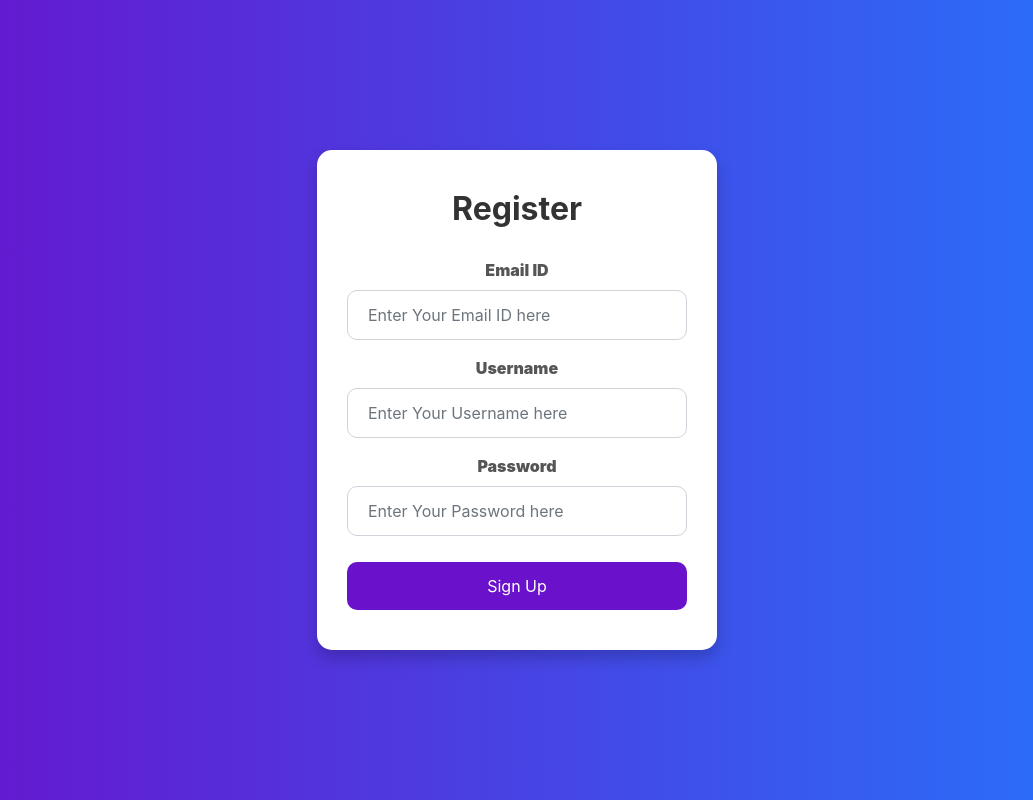
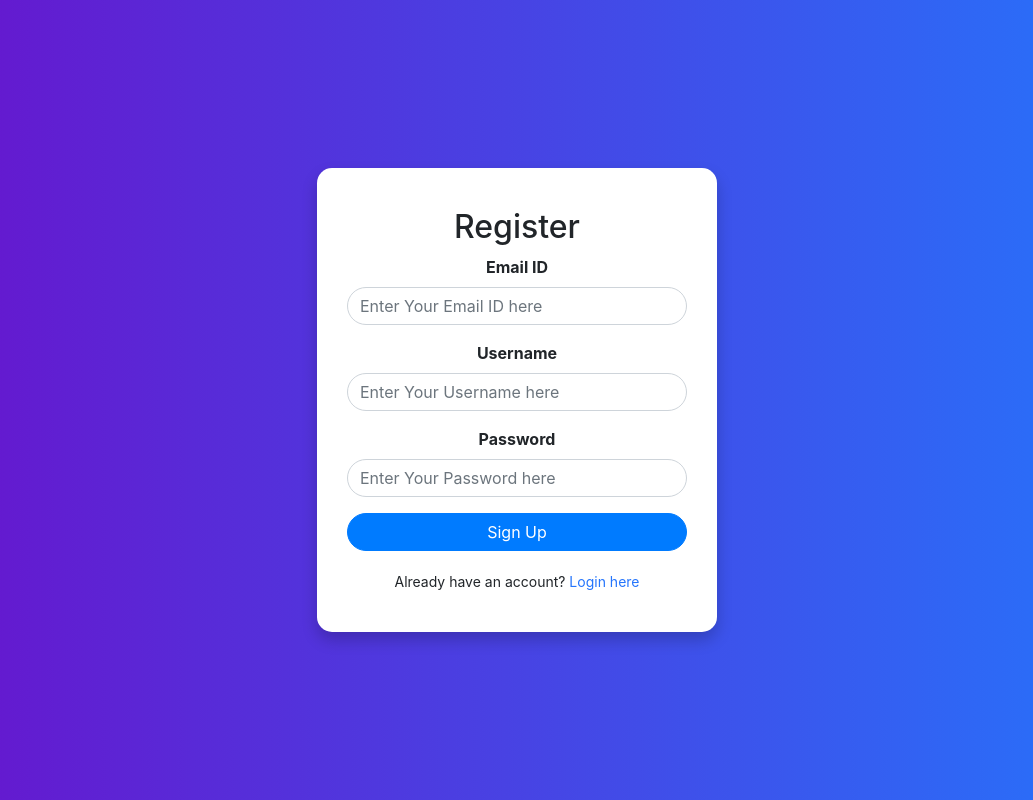
Before and after one commit to Srija091/azure, a Flask app: page /register in a window 1280 px wide. Shown: the whole page, without its empty margins (123-1156 px from the left). Run offline with Flask 3, Linux system fonts and the light colour scheme; some libraries are stand-ins or nearby versions.

Commit message:
Update register.html

```diff
--- a/templates/register.html
+++ b/templates/register.html
@@ -20,41 +20,24 @@
                 border-radius: 15px;
                 box-shadow: 0 8px 16px rgba(0, 0, 0, 0.2);
                 max-width: 400px;
+            }
+            .form-control {
+                border-radius: 30px;
+            }
+            .btn-primary {
+                border-radius: 30px;
                 width: 100%;
             }
-            h2 {
-                margin-bottom: 30px;
-                font-weight: bold;
-                color: #333;
+            .login-redirect {
+                margin-top: 20px;
+                font-size: 14px;
             }
-            .form-control {
-                border-radius: 10px;
-                padding: 12px 20px;
-                font-size: 16px;
-                border: 1px solid #ced4da;
-                transition: 0.3s;
+            .login-redirect a {
+                color: #2575fc;
+                text-decoration: none;
             }
-            .form-control:focus {
-                border-color: #6a11cb;
-                box-shadow: 0 0 5px rgba(106, 17, 203, 0.5);
-            }
-            .btn-primary {
-                background: #6a11cb;
-                border: none;
-                border-radius: 10px;
-                padding: 12px 20px;
-                font-size: 16px;
-                transition: background 0.3s;
-                width: 100%;
-                margin-top: 10px;
-            }
-            .btn-primary:hover {
-                background: #4e0ecf;
-            }
-            label {
-                margin-bottom: 8px;
-                color: #555;
-                font-weight: 600;
+            .login-redirect a:hover {
+                text-decoration: underline;
             }
         </style>
 	</head>
@@ -76,6 +59,9 @@
 				</div>
 				<button type="submit" class="btn btn-primary">Sign Up</button>
 			</form>
+			<div class="login-redirect">
+				Already have an account? <a href="{{ url_for('login') }}">Login here</a>
+			</div>
 		</div>
 		<!-- Bootstrap JS -->
         <script src="https://code.jquery.com/jquery-3.2.1.slim.min.js"></script>
```
